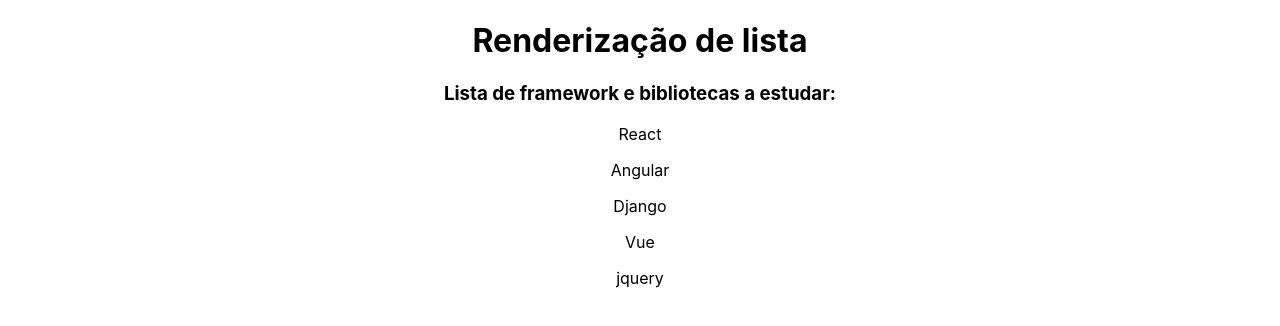
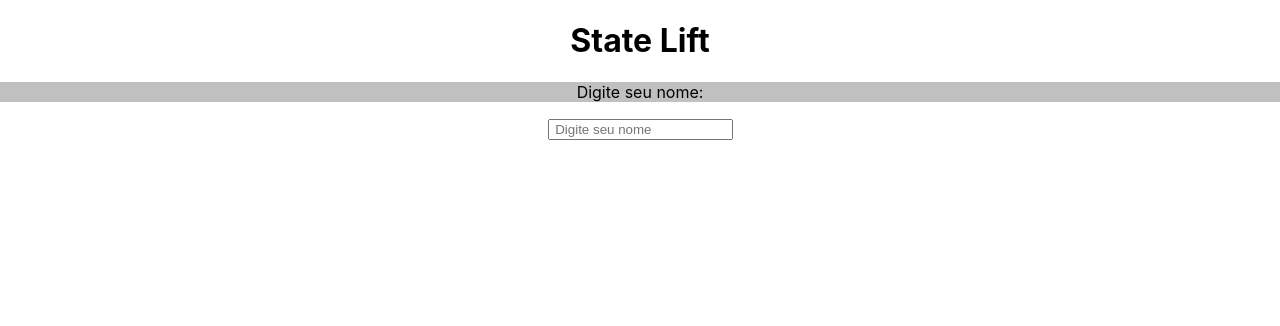
Before and after one commit to jadelcruz1/my-app--react, a React (Create React App) app: page / in a window 1280 px wide. Shown: the top 326 px of the page. Built offline with nearby package versions, Linux system fonts and the light colour scheme.

Commit message:
State Lift de forma plena

```diff
--- a/src/App.js
+++ b/src/App.js
@@ -7,16 +7,21 @@
 import Forms from './components/Forms';
 import Condicionais from './components/Condicionais';
 import OutraLista from './components/OutraLista';
+import SeuNome from './components/SeuNome';
+import {useState} from 'react'
+import Saudacao from './components/Saudacao';
 
 
 function App() {
+
+  const [nome, setNome] = useState() // para usar no treinamento de State Lift
 
   const meusItens= ['React', 'Angular', 'Django', 'Vue','jquery']
 
   return (
     <div className="App">
 
-      <h1>Renderização de lista </h1>
+      <h1>State Lift</h1>
 
     {/*
        <HelloWorld  inativar />
@@ -32,9 +37,13 @@
 
       <Condicionais />
 
+       <OutraLista itens={meusItens}/>
+
       */}
 
-      <OutraLista itens={meusItens}/>
+      <SeuNome setNome={setNome} />
+      <Saudacao nome={nome}/>
+
 
 
 
--- /dev/null
+++ b/src/components/Saudacao.js
@@ -0,0 +1,19 @@
+// componente criado para a utilização de State Lift. juntamente com o componente SeuNome.js utilizado no APP.js
+
+function Saudacao({nome}){
+
+    function gerarSaudacao(algumNome){
+
+        return `Olá, ${algumNome}, tudo bem?`
+    }
+
+    return (
+        <>
+       {nome && <p> {gerarSaudacao (nome)}</p>}
+
+        </>
+
+    )
+}
+
+export default Saudacao
--- /dev/null
+++ b/src/components/SeuNome.js
@@ -0,0 +1,20 @@
+// componente criado para o Treinamento em State Lift juntamente com o componente Saudacao.js e APP.js
+
+function SeuNome({setNome}){
+
+    return(
+
+            <div>
+
+                <p> Digite seu nome:  </p>
+                <input type="text"
+                placeholder=" Digite seu nome"
+                onChange={(e) => setNome(e.target.value)}
+                />
+
+            </div>
+
+    )
+}
+
+export default SeuNome
--- a/src/index.css
+++ b/src/index.css
@@ -11,3 +11,11 @@
   font-family: source-code-pro, Menlo, Monaco, Consolas, 'Courier New',
     monospace;
 }
+
+p {
+  background-color: silver;
+  height: auto;
+  width: auto;
+
+
+}
```
